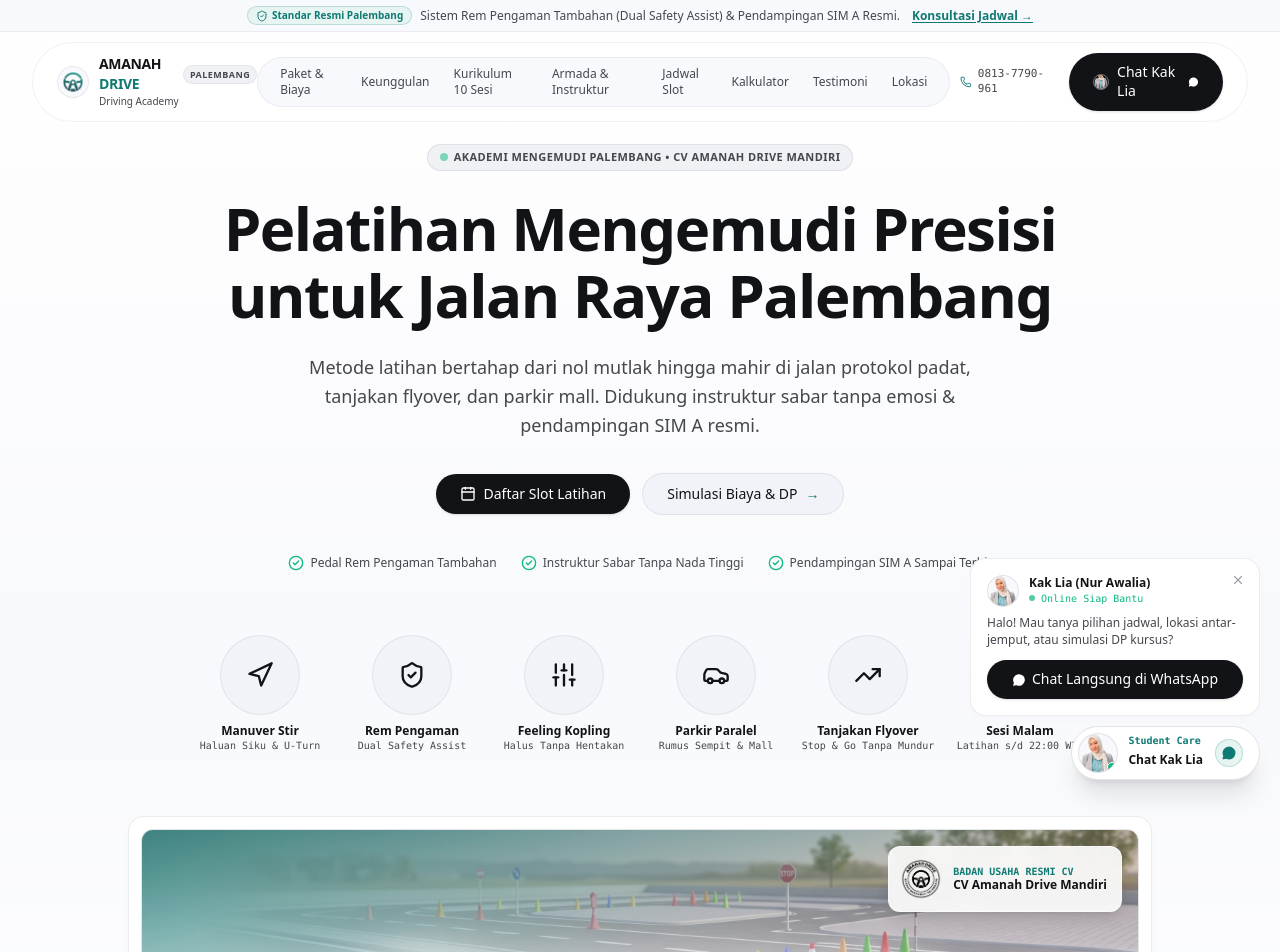
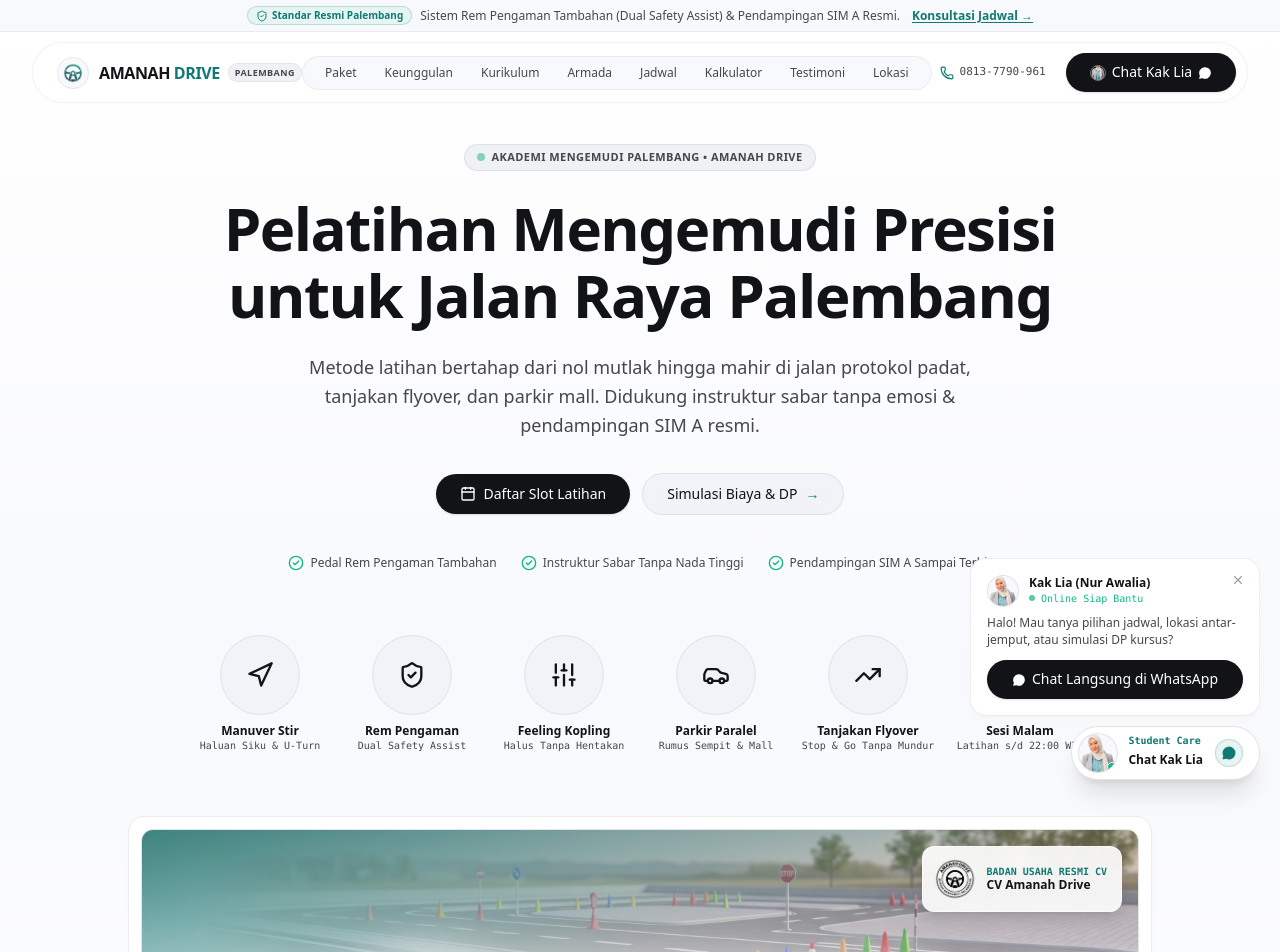
Before and after one commit to amanahdrive/homepage, a Next.js app: page / in a window 1280 px wide. Shown: the top 952 px of the page. Built offline with nearby package versions, Linux system fonts and the light colour scheme.

Commit message:
fix(navbar): prevent brand & nav wrapping to single line and remove Mandiri after brand

```diff
--- a/app/layout.tsx
+++ b/app/layout.tsx
@@ -4,7 +4,7 @@
 export const metadata: Metadata = {
   title: "Amanah Drive Palembang — Kursus Mengemudi Mobil & SIM A Resmi",
   description:
-    "Kursus mengemudi mobil terpercaya di Palembang (CV Amanah Drive Mandiri). Instruktur sabar berpengalaman anti-bentak, armada berpedal rem pengaman tambahan (Dual Safety Assist), jadwal fleksibel 09.00-22.00 WIB, layanan antar-jemput, & pendampingan pembuatan SIM A resmi sampai terbit.",
+    "Kursus mengemudi mobil terpercaya di Palembang (CV Amanah Drive). Instruktur sabar berpengalaman anti-bentak, armada berpedal rem pengaman tambahan (Dual Safety Assist), jadwal fleksibel 09.00-22.00 WIB, layanan antar-jemput, & pendampingan pembuatan SIM A resmi sampai terbit.",
   keywords: [
     "kursus mengemudi palembang",
     "les mobil palembang",
@@ -17,11 +17,11 @@
     "kursus mobil malam palembang",
     "sim a palembang",
     "amanah drive palembang",
-    "cv amanah drive mandiri",
+    "cv amanah drive",
     "kursus stir mobil terdekat palembang",
     "les mengemudi mobil matic palembang",
   ],
-  authors: [{ name: "CV Amanah Drive Mandiri" }],
+  authors: [{ name: "CV Amanah Drive" }],
   creator: "Amanah Drive",
   metadataBase: new URL("https://amanahdrive.my.id"),
   alternates: {
@@ -69,7 +69,7 @@
         "@type": "DrivingSchool",
         "@id": "https://amanahdrive.my.id/#organization",
         "name": "Amanah Drive Palembang",
-        "legalName": "CV Amanah Drive Mandiri",
+        "legalName": "CV Amanah Drive",
         "url": "https://amanahdrive.my.id",
         "logo": "https://amanahdrive.my.id/assets/logo-amdri-circle.png",
         "image": "https://amanahdrive.my.id/assets/amdri-banner.jpg",
--- a/components/CurriculumRoadmap.tsx
+++ b/components/CurriculumRoadmap.tsx
@@ -69,10 +69,10 @@
               Tanda Apresiasi Kelulusan &amp; Penguasaan Praktik
             </div>
             <h3 className="text-2xl sm:text-3xl font-extrabold text-[#121317] tracking-tight">
-              Sertifikat Kelulusan Resmi CV Amanah Drive Mandiri
+              Sertifikat Kelulusan Resmi CV Amanah Drive
             </h3>
             <p className="text-xs sm:text-sm text-[#45474d] leading-relaxed">
-              Setiap siswa yang menuntaskan kurikulum praktik berhak menerima Sertifikat Kelulusan Resmi internal dari CV Amanah Drive Mandiri berstempel basah keaslian, disertai Lembar Panduan Evaluasi Mandiri yang merangkum pencapaian teknik manuver, tanjakan, dan parkir dari instruktur pendamping.
+              Setiap siswa yang menuntaskan kurikulum praktik berhak menerima Sertifikat Kelulusan Resmi internal dari CV Amanah Drive berstempel basah keaslian, disertai Lembar Panduan Evaluasi Belajar yang merangkum pencapaian teknik manuver, tanjakan, dan parkir dari instruktur pendamping.
             </p>
             <div className="pt-2 flex flex-wrap items-center gap-4 text-xs text-[#45474d]">
               <div className="flex items-center gap-1.5">
@@ -96,7 +96,7 @@
             <div className="space-y-1 py-1">
               <p className="text-[11px] text-[#45474d]">Diberikan secara resmi kepada:</p>
               <p className="text-sm font-bold text-[#121317] tracking-wide">[ Nama Siswa Lulus ]</p>
-              <p className="text-[10px] text-[#10B981] font-mono font-medium">Status: Menyelesaikan Praktik Mandiri</p>
+              <p className="text-[10px] text-[#10B981] font-mono font-medium">Status: Lulus Kurikulum Praktik Mengemudi</p>
             </div>
 
             <div className="pt-2 border-t border-[rgba(33,34,38,0.06)] flex items-center justify-between">
--- a/components/FeatureBento.tsx
+++ b/components/FeatureBento.tsx
@@ -42,7 +42,7 @@
       icon: Award,
       title: "Sertifikat Kelulusan Resmi CV",
       badge: "Apresiasi & Evaluasi",
-      desc: "Setelah menyelesaikan seluruh materi kurikulum praktik, siswa menerima Sertifikat Kelulusan resmi CV Amanah Drive Mandiri berstempel basah beserta lembar evaluasi mandiri.",
+      desc: "Setelah menyelesaikan seluruh materi kurikulum praktik, siswa menerima Sertifikat Kelulusan resmi CV Amanah Drive berstempel basah beserta lembar evaluasi berkendara.",
       points: ["Bukti fisik kelulusan materi praktik", "Catatan evaluasi perkembangan belajar", "Diterbitkan resmi oleh CV Amanah Drive"],
     },
   ];
--- a/components/Footer.tsx
+++ b/components/Footer.tsx
@@ -20,7 +20,7 @@
             </Link>
 
             <p className="text-xs text-slate-400 leading-relaxed max-w-sm">
-              Lembaga pelatihan mengemudi profesional di bawah naungan CV Amanah Drive Mandiri, Kota Palembang. Mengedepankan keselamatan melalui armada Dual Safety Assist (kontrol pedal rem pengaman tambahan), instruktur beretika tinggi, dan pendampingan pembuatan SIM A resmi sampai tuntas.
+              Lembaga pelatihan mengemudi profesional di bawah naungan CV Amanah Drive, Kota Palembang. Mengedepankan keselamatan melalui armada Dual Safety Assist (kontrol pedal rem pengaman tambahan), instruktur beretika tinggi, dan pendampingan pembuatan SIM A resmi sampai tuntas.
             </p>
 
             <div className="flex flex-wrap items-center gap-2 pt-1">
--- a/components/Hero.tsx
+++ b/components/Hero.tsx
@@ -22,7 +22,7 @@
           <div className="flex justify-center">
             <span className="antigravity-chip">
               <span className="w-2 h-2 rounded-full bg-[#10B981] animate-pulse" />
-              <span>Akademi Mengemudi Palembang • CV Amanah Drive Mandiri</span>
+              <span>Akademi Mengemudi Palembang • Amanah Drive</span>
             </span>
           </div>
 
@@ -119,7 +119,7 @@
                 </div>
                 <div className="text-left pr-1">
                   <p className="text-[10px] font-mono text-[#0F7A73] uppercase font-bold leading-none">Badan Usaha Resmi CV</p>
-                  <p className="text-xs font-extrabold text-[#121317] leading-tight">CV Amanah Drive Mandiri</p>
+                  <p className="text-xs font-extrabold text-[#121317] leading-tight">CV Amanah Drive</p>
                 </div>
               </div>
 
--- a/components/Navbar.tsx
+++ b/components/Navbar.tsx
@@ -20,11 +20,11 @@
   }, []);
 
   const navLinks = [
-    { name: "Paket & Biaya", href: "#paket" },
+    { name: "Paket", href: "#paket" },
     { name: "Keunggulan", href: "#keunggulan" },
-    { name: "Kurikulum 10 Sesi", href: "#kurikulum" },
-    { name: "Armada & Instruktur", href: "#armada" },
-    { name: "Jadwal Slot", href: "#jadwal" },
+    { name: "Kurikulum", href: "#kurikulum" },
+    { name: "Armada", href: "#armada" },
+    { name: "Jadwal", href: "#jadwal" },
     { name: "Kalkulator", href: "#kalkulator" },
     { name: "Testimoni", href: "#testimoni" },
     { name: "Lokasi", href: "#lokasi" },
@@ -33,18 +33,18 @@
   return (
     <header className="fixed top-0 left-0 right-0 z-50 transition-all duration-300">
       {/* Antigravity Notice Strip */}
-      <div className="bg-[#f8f9fc] text-[#45474d] text-xs py-1.5 px-4 text-center border-b border-[rgba(33,34,38,0.06)] flex items-center justify-center gap-2">
-        <span className="inline-flex items-center px-2 py-0.5 rounded-full text-[10px] font-semibold bg-[#E6F4F2] text-[#0F7A73] border border-[#0F7A73]/20">
-          <ShieldCheck className="w-3 h-3 mr-1" /> Standar Resmi Palembang
+      <div className="bg-[#f8f9fc] text-[#45474d] text-xs py-1.5 px-4 text-center border-b border-[rgba(33,34,38,0.06)] flex items-center justify-center gap-2 whitespace-nowrap overflow-hidden">
+        <span className="inline-flex items-center px-2 py-0.5 rounded-full text-[10px] font-semibold bg-[#E6F4F2] text-[#0F7A73] border border-[#0F7A73]/20 shrink-0">
+          <ShieldCheck className="w-3 h-3 mr-1 shrink-0" /> Standar Resmi Palembang
         </span>
-        <span className="hidden sm:inline font-medium text-[12px]">
+        <span className="hidden sm:inline font-medium text-[12px] whitespace-nowrap">
           Sistem Rem Pengaman Tambahan (Dual Safety Assist) &amp; Pendampingan SIM A Resmi.
         </span>
         <a
           href={generateWhatsAppUrl("Halo Kak Lia, saya ingin tanya ketersediaan jadwal & promo kursus minggu ini.")}
           target="_blank"
           rel="noopener noreferrer"
-          className="text-[#0F7A73] hover:text-[#092E2B] font-semibold underline underline-offset-2 ml-1 text-[12px]"
+          className="text-[#0F7A73] hover:text-[#092E2B] font-semibold underline underline-offset-2 ml-1 text-[12px] shrink-0 whitespace-nowrap"
         >
           Konsultasi Jadwal &rarr;
         </a>
@@ -62,32 +62,27 @@
           }`}
         >
           {/* Brand Identity */}
-          <Link href="/" className="flex items-center gap-2.5 group">
-            <div className="w-8 h-8 rounded-full bg-[#f8f9fc] border border-[rgba(33,34,38,0.08)] flex items-center justify-center p-1 transition-all group-hover:border-[#0F7A73]">
-              <AmanahLogo className="w-6 h-6" variant="symbol" />
+          <Link href="/" className="flex items-center gap-2.5 group shrink-0 whitespace-nowrap">
+            <div className="w-8 h-8 rounded-full bg-[#f8f9fc] border border-[rgba(33,34,38,0.08)] flex items-center justify-center p-1 transition-all group-hover:border-[#0F7A73] shrink-0">
+              <AmanahLogo className="w-5 h-5" variant="symbol" />
             </div>
-            <div className="flex flex-col">
-              <div className="flex items-center gap-1.5">
-                <span className="font-extrabold text-sm tracking-tight text-[#121317]">
-                  AMANAH <span className="text-[#0F7A73]">DRIVE</span>
-                </span>
-                <span className="text-[9px] uppercase font-bold tracking-wider bg-[#f0f1f5] text-[#45474d] px-1.5 py-0.5 rounded-full border border-[rgba(33,34,38,0.06)]">
-                  Palembang
-                </span>
-              </div>
-              <span className="text-[10px] text-[#45474d] font-medium hidden sm:inline">
-                Driving Academy
+            <div className="flex items-center gap-2 whitespace-nowrap shrink-0">
+              <span className="font-extrabold text-sm sm:text-base tracking-tight text-[#121317] whitespace-nowrap leading-none">
+                AMANAH <span className="text-[#0F7A73]">DRIVE</span>
+              </span>
+              <span className="text-[9px] uppercase font-bold tracking-wider bg-[#f0f1f5] text-[#45474d] px-1.5 py-0.5 rounded-full border border-[rgba(33,34,38,0.06)] shrink-0 hidden md:inline-block">
+                Palembang
               </span>
             </div>
           </Link>
 
           {/* Antigravity Nav Links (Centered Pill Strip) */}
-          <div className="hidden lg:flex items-center gap-1 bg-[#f8f9fc] px-3 py-1 rounded-full border border-[rgba(33,34,38,0.06)]">
+          <div className="hidden lg:flex items-center gap-0.5 xl:gap-1 bg-[#f8f9fc] px-2.5 py-1 rounded-full border border-[rgba(33,34,38,0.06)] shrink-0">
             {navLinks.map((link) => (
               <Link
                 key={link.name}
                 href={link.href}
-                className="text-xs font-medium text-[#45474d] hover:text-[#121317] px-2.5 py-1 rounded-full hover:bg-white transition-all"
+                className="text-xs font-medium text-[#45474d] hover:text-[#121317] px-2.5 xl:px-3 py-1 rounded-full hover:bg-white transition-all whitespace-nowrap"
               >
                 {link.name}
               </Link>
@@ -95,20 +90,20 @@
           </div>
 
           {/* Right Action Touchpoints */}
-          <div className="hidden sm:flex items-center gap-2.5">
+          <div className="hidden sm:flex items-center gap-2 xl:gap-3 shrink-0">
             <a
               href={`tel:${CONTACT_INFO.phoneRaw}`}
-              className="flex items-center gap-1.5 text-xs text-[#45474d] hover:text-[#121317] font-medium px-2.5 py-1.5 rounded-full hover:bg-[#f8f9fc] transition-colors"
+              className="hidden xl:flex items-center gap-1.5 text-xs text-[#45474d] hover:text-[#121317] font-medium px-2 py-1.5 rounded-full hover:bg-[#f8f9fc] transition-colors whitespace-nowrap shrink-0"
             >
-              <Phone className="w-3.5 h-3.5 text-[#0F7A73]" />
-              <span className="font-mono text-[11px]">{CONTACT_INFO.phoneDisplay}</span>
+              <Phone className="w-3.5 h-3.5 text-[#0F7A73] shrink-0" />
+              <span className="font-mono text-[11px] whitespace-nowrap">{CONTACT_INFO.phoneDisplay}</span>
             </a>
 
             <a
               href={generateWhatsAppUrl("Halo Kak Lia, saya ingin konsultasi pendaftaran kursus Amanah Drive.")}
               target="_blank"
               rel="noopener noreferrer"
-              className="antigravity-btn-primary py-1.5 px-4 text-xs gap-2 rounded-full shadow-sm"
+              className="antigravity-btn-primary py-2 px-3.5 xl:px-4 text-xs gap-1.5 rounded-full shadow-sm whitespace-nowrap shrink-0"
             >
               <div className="relative w-4 h-4 rounded-full overflow-hidden border border-white/40 shrink-0">
                 <Image
@@ -119,8 +114,8 @@
                   className="object-cover w-full h-full"
                 />
               </div>
-              <span>Chat Kak Lia</span>
-              <MessageCircle className="w-3.5 h-3.5 fill-white text-transparent" />
+              <span className="whitespace-nowrap font-medium">Chat Kak Lia</span>
+              <MessageCircle className="w-3.5 h-3.5 fill-white text-transparent shrink-0" />
             </a>
           </div>
 
--- a/lib/constants.ts
+++ b/lib/constants.ts
@@ -306,7 +306,7 @@
 ];
 
 export const CONTACT_INFO = {
-  companyName: "Amanah Drive Palembang (CV Amanah Drive Mandiri)",
+  companyName: "Amanah Drive Palembang (CV Amanah Drive)",
   tagline: "Kursus Mengemudi Profesional & Bergaransi No. 1 Palembang",
   phoneDisplay: "0813-7790-961",
   phoneRaw: "628137790961",
```
